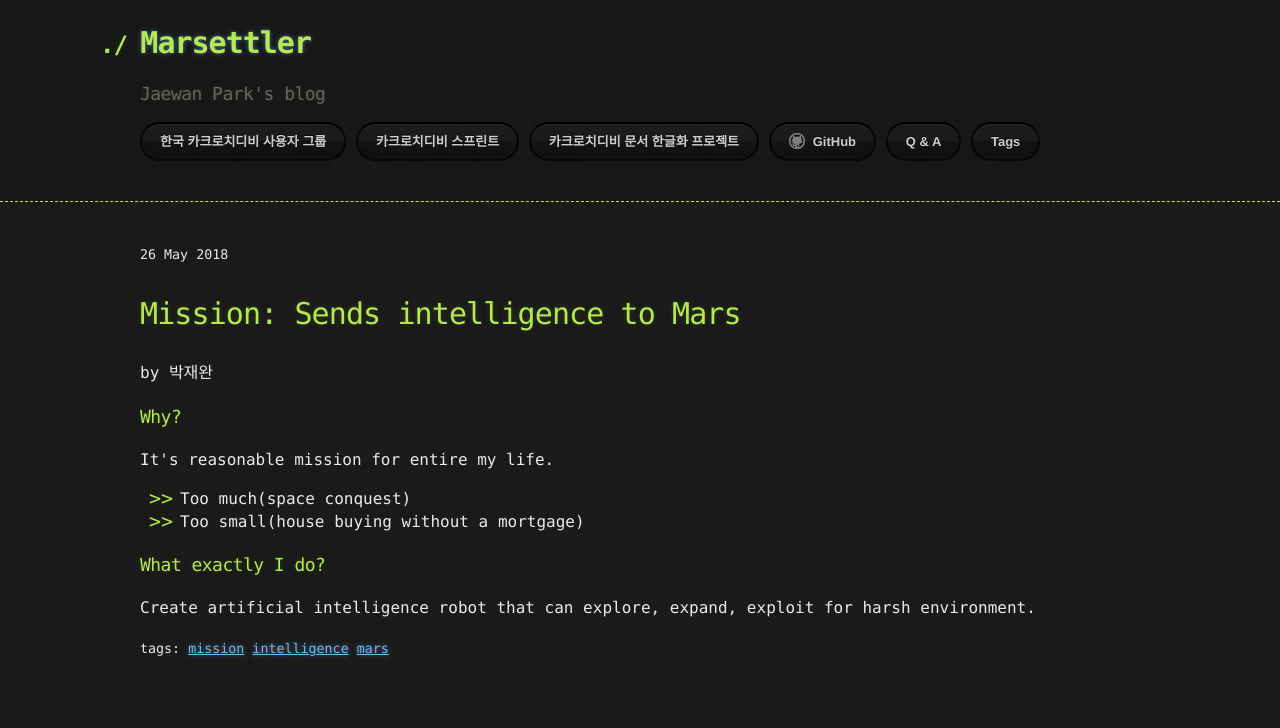
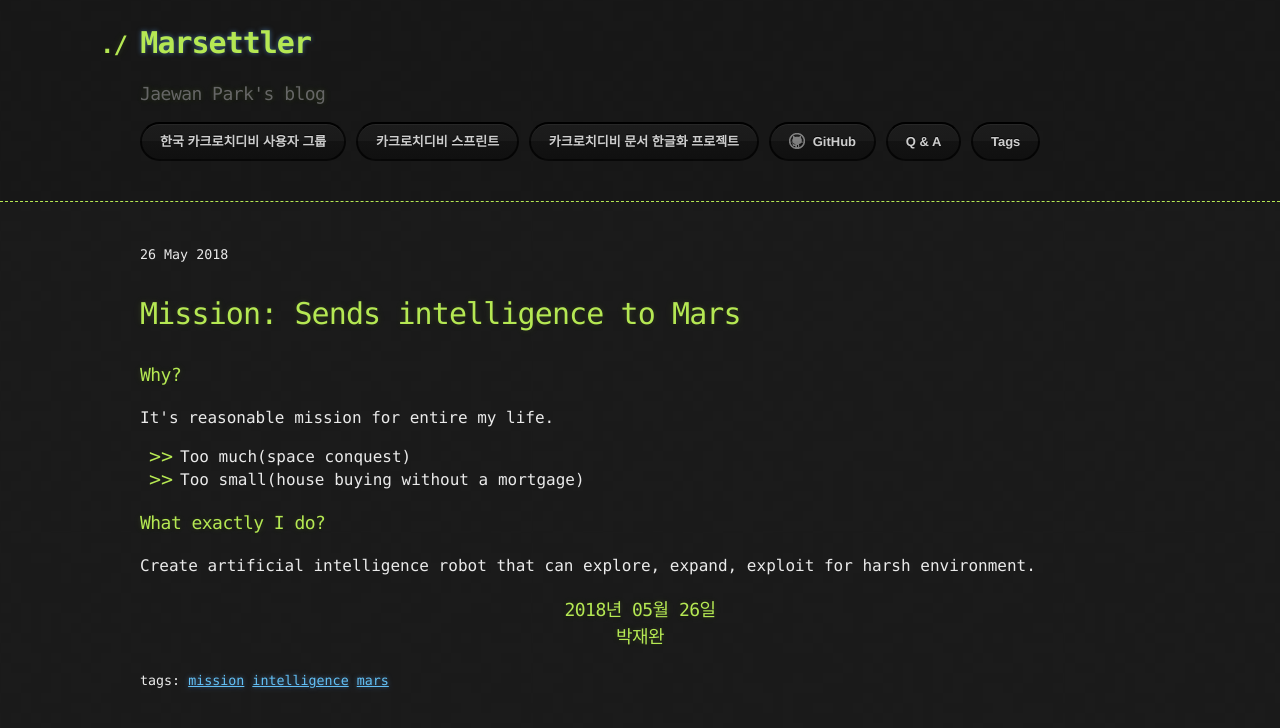
Before and after one commit to hueypark/hueypark.github.io, a Jekyll site: the page built from _posts/2018-05-27-mission-send-intelligence-to-mars.md, in a window 1280 px wide. Shown: the top 728 px of the page. Built offline with Jekyll 4.4.1, drawn with Linux system fonts in a browser that asks for light colours; comment, search, counter and statistics services are not loaded.

Commit message:
Decorate post layout

```diff
--- a/_layouts/post.html
+++ b/_layouts/post.html
@@ -5,9 +5,10 @@ layout: default
 <small>{{ page.date | date: "%-d %B %Y" }}</small>
 <h1>{{ page.title }}</h1>
 
-<p class="view">by {{ page.author | default: site.author }}</p>
+{{content}}
 
-{{content}}
+<h3 style="text-align: center;">{{ page.date | date: "%Y년 %m월 %-d일" }}<br/>
+{{ page.author | default: site.author }}</h3>
 
 {% if page.tags %}
 	<small>tags: {%for tag in page.tags %}<a href="/tags/{{ tag }}/">{{ tag }}</a> {% endfor%}</small>
```
